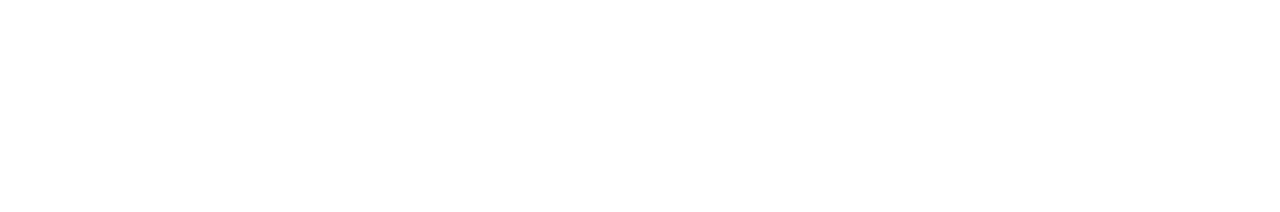
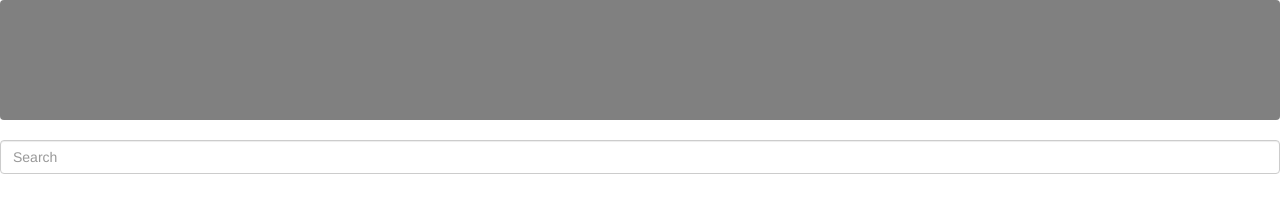
Before and after one commit to bastodd/InteractiveDesignFinal, a plain HTML site: page SearchPage.html in a window 1280 px wide. Drawn offline with nearby package versions, Linux system fonts and the light colour scheme.

Commit message:
Searchbar updates

```diff
--- a/SearchPage.html
+++ b/SearchPage.html
@@ -3,9 +3,15 @@
 <html lang="en" xmlns="http://www.w3.org/1999/xhtml">
 <head>
     <meta charset="utf-8" />
+    <link rel="stylesheet" href="styles/styles.css">
+    <link rel="stylesheet" href="https://maxcdn.bootstrapcdn.com/bootstrap/3.4.0/css/bootstrap.min.css">
     <title></title>
 </head>
 <body>
-
+    <div class="navbar"></div>
+    <!-- Search form -->
+<div class="active-pink-4 mb-4">
+  <input class="form-control" type="text" placeholder="Search" aria-label="Search">
+</div>
 </body>
 </html>
--- /dev/null
+++ b/styles/styles.css
@@ -0,0 +1,11 @@
+@charset "utf-8";
+/* CSS Document */
+
+* {
+    margin: 0;
+}
+
+.navbar {
+    height: 15vh;
+    background-color: grey;
+}
```
